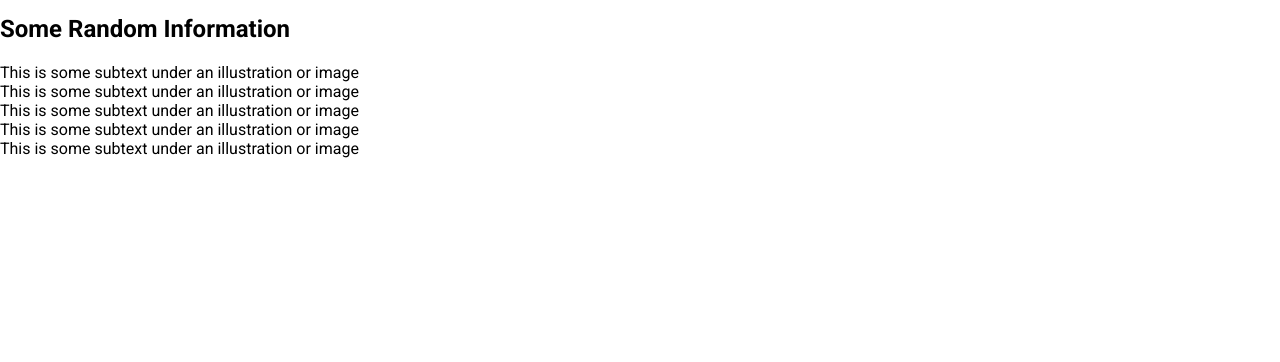
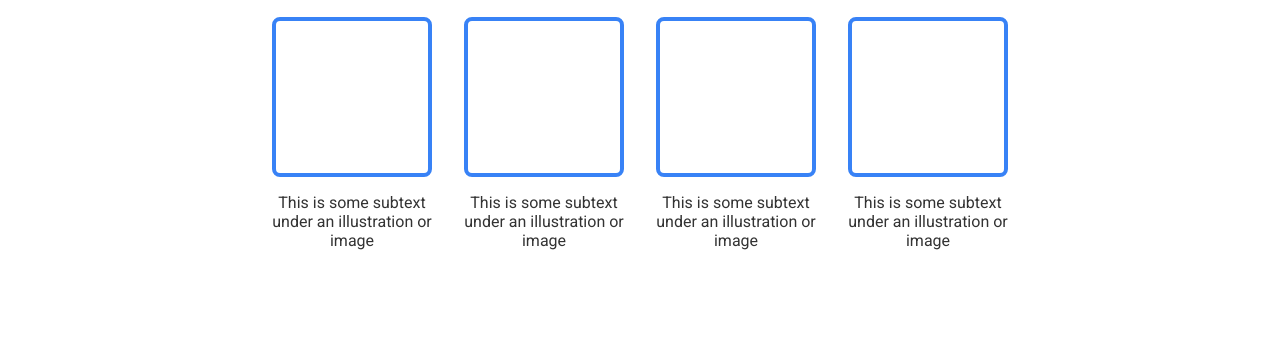
Before and after one commit to rktme/odin-landing_page, a plain HTML site: page index.html in a window 1280 px wide. Shown: the part 620-982 px from the top of the page. Before the commit the page ends 906 px from the top, so only its background shows below. Drawn offline with Linux system fonts and the light colour scheme.

Commit message:
add style to feature

```diff
--- a/index.html
+++ b/index.html
@@ -52,49 +52,45 @@
                 </div>
             </div>
         </div>
-        <div class="section">
+        <div class="section" id="feature">
+            <div class="container">
+                <div class="header">
                     <h2>Some Random Information</h2>
-            <div class="list">
-                <div class="list-items">
+                </div>
+                <ul class="list">
+                    <li class="list-item">
                         <div class="img-tile">
 
                         </div>
                         <div class="text">
                             This is some subtext under an illustration or image
                         </div>
-                </div>
-                <div class="list-items">
+                    </li>
+                    <li class="list-item">
                         <div class="img-tile">
 
                         </div>
                         <div class="text">
                             This is some subtext under an illustration or image
                         </div>
-                </div>
-                <div class="list-items">
+                    </li>
+                    <li class="list-item">
                         <div class="img-tile">
 
                         </div>
                         <div class="text">
                             This is some subtext under an illustration or image
                         </div>
-                </div>
-                <div class="list-items">
+                    </li>
+                    <li class="list-item">
                         <div class="img-tile">
 
                         </div>
                         <div class="text">
                             This is some subtext under an illustration or image
                         </div>
-                </div>
-                <div class="list-items">
-                    <div class="img-tile">
-
-                    </div>
-                    <div class="text">
-                        This is some subtext under an illustration or image
-                    </div>
-                </div>
+                    </li>
+                </ul>
             </div>
         </div>
     </div>
--- a/style.css
+++ b/style.css
@@ -20,18 +20,33 @@ h1{
     line-height: 3.2rem;
     margin: 0.2rem 0 0.2rem 0;
 }
+h2{
+    font-size: 2.6rem;
+    line-height: 3.2rem;
+    margin: 0.2rem 0 0.2rem 0;
+}
 p{
     margin-top: 0;
 }
 .section{
-    padding: 8rem 0 8rem 0;
-}
-.section#hero{
-    padding-top:0;
+    padding: 6rem 0 6rem 0;
 }
 .section .container{
     margin-inline: auto;
     width: 1000px;
+}
+.section .header{
+    margin-bottom: 2rem;
+}
+.section .header h2{
+    text-align: center;
+    color: var(--color-primary);
+}
+.section#hero{
+    padding:0 0 8rem 0;
+}
+.section#feature{
+    padding-top: 4rem;
 }
 #hero{
     background: var(--color-primary);
@@ -117,3 +132,27 @@ nav ul li a:hover{
 .btn.btn-primary:hover{
     border-color: #2263cc;
 }
+
+/* Feature list */
+ul.list{
+    list-style-type: none;
+    padding: 0;
+    display: flex;
+    gap: 2rem;
+    justify-content: center;
+}
+ul.list li.list-item{
+    width: 160px;
+}
+ul.list li.list-item .img-tile{
+    width: 160px;
+    height: 160px;
+    border: 4px solid var(--color-primary-light);
+    border-radius: .5rem;
+    margin-bottom: 1rem;
+
+}
+ul.list li.list-item .text{
+    color: #333;
+    text-align: center;
+}
```
Lines whose indentation alone changed are shown as unchanged.
